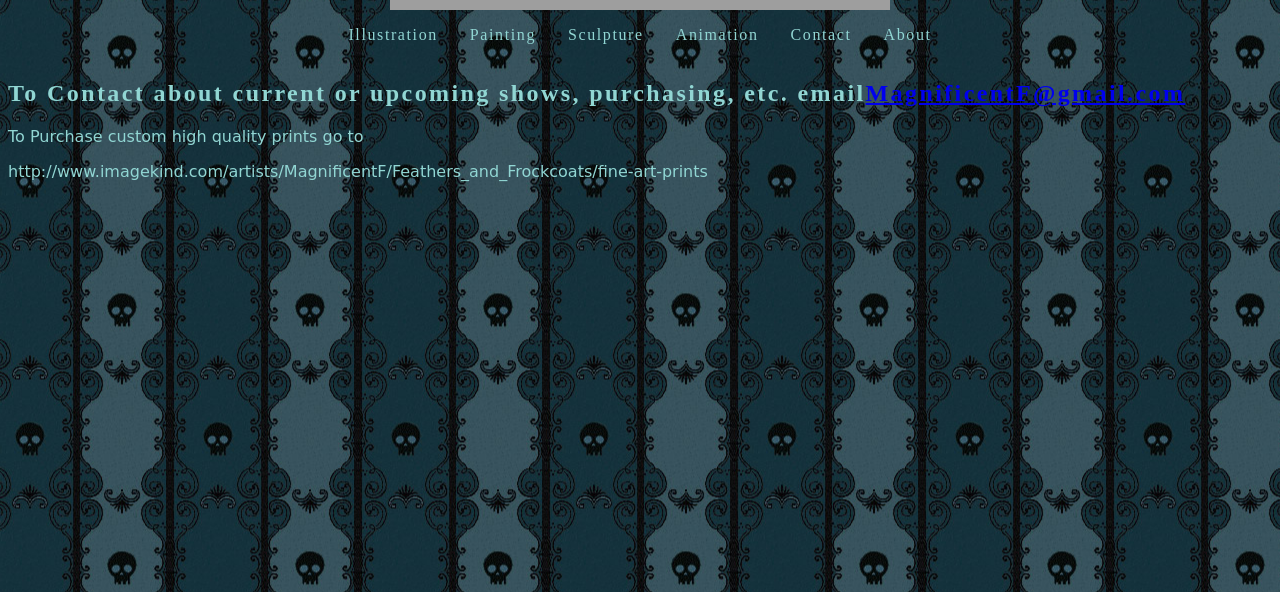
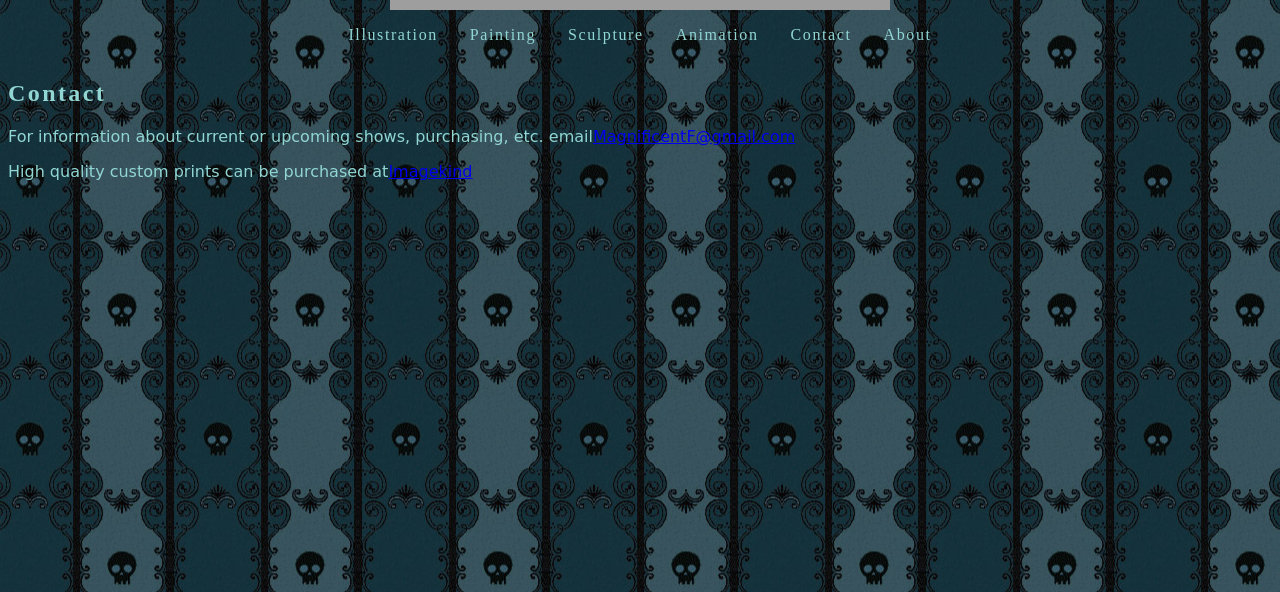
Before and after one commit to MagnificentF/magnificentf.github.io, a website: page src/main.jade in a window 1280 px wide. Both pictures are taken after a click on the link "Contact". Shown: the part 208-800 px from the top of the page. Drawn offline with nearby package versions, Linux system fonts and the light colour scheme; files that its build step writes are made by us from their sources; grey boxes are pictures that could not be loaded; a web font is replaced by a local one.

Commit message:
linking to imagekind (#7)

```diff
--- a/src/main.jade
+++ b/src/main.jade
@@ -35,9 +35,13 @@ html
       article#animation
         h2 Animation
       article#contact
-        h2 To Contact about current or upcoming shows, purchasing, etc. email
-          a(href='mailto: MagnificentF@gmail.com') MagnificentF@gmail.com
-        p To Purchase custom high quality prints go to
-        p http://www.imagekind.com/artists/MagnificentF/Feathers_and_Frockcoats/fine-art-prints
+        h2 Contact
+
+        p For information about current or upcoming shows, purchasing, etc. email
+            a(href='mailto: MagnificentF@gmail.com') MagnificentF@gmail.com
+
+        p High quality custom prints can be purchased at
+          a(href='http://www.imagekind.com/artists/MagnificentF/Feathers_and_Frockcoats/fine-art-prints') Imagekind
+
       article#about
         h2 About
```
